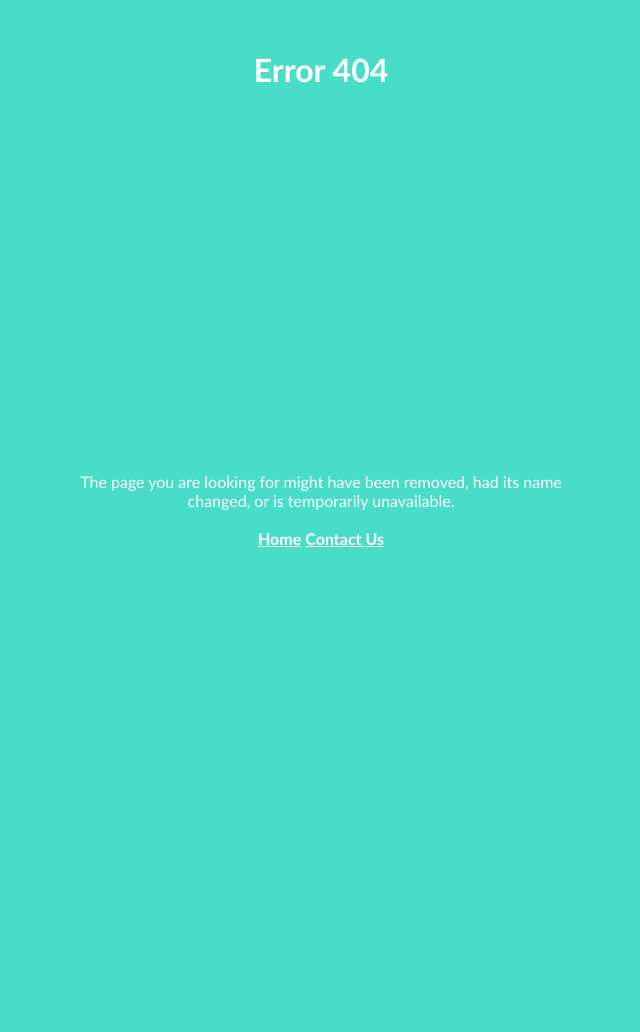
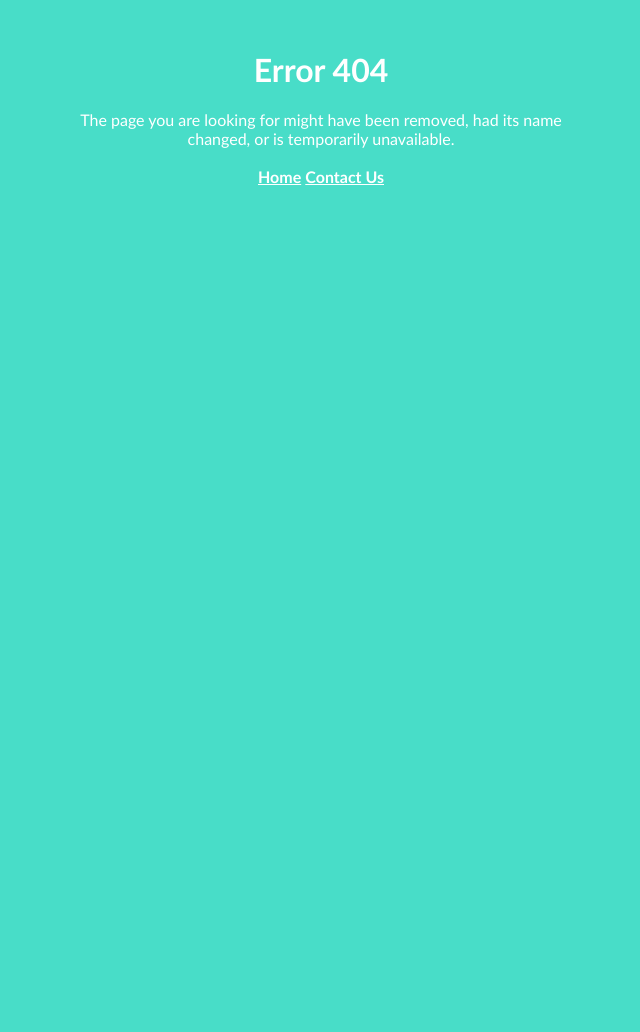
Before and after one commit to Pattles/HashtagHelper, a Flask app: page /404 in a window 1280 px wide. Shown: the whole page, without its empty margins (319-959 px from the left). After the commit the page ends 185 px from the top, so only its background shows below. Run offline with Flask 3, Linux system fonts and the light colour scheme.

```diff
--- a/templates/404.html
+++ b/templates/404.html
@@ -11,24 +11,16 @@
             .centered {
                 text-align: center;
             }
-            .container {
-                display: flex;
-                justify-content: center;
-                align-items: center;
-                height: 100vh;
-            }
         </style>
     </head>
     <body>
         <h1>
             Error 404
         </h1>
-        <div class="container">
-            <p class="centered">
-                The page you are looking for might have been removed, had its name changed, or is temporarily unavailable. <br> <br>
-                <a href="/" target="_self"><strong>Home</strong></a> <a href="mailto:info.socialtechllc@gmail.com" target="_blank"><strong>Contact Us</strong></a>
-            </p>
-        </div>
+        <p class="centered">
+            The page you are looking for might have been removed, had its name changed, or is temporarily unavailable. <br> <br>
+            <a href="/" target="_self"><strong>Home</strong></a> <a href="mailto:info.socialtechllc@gmail.com" target="_blank"><strong>Contact Us</strong></a>
+        </p>
         <br><br><br><br><br><br>
     </body>
 </html>
```
